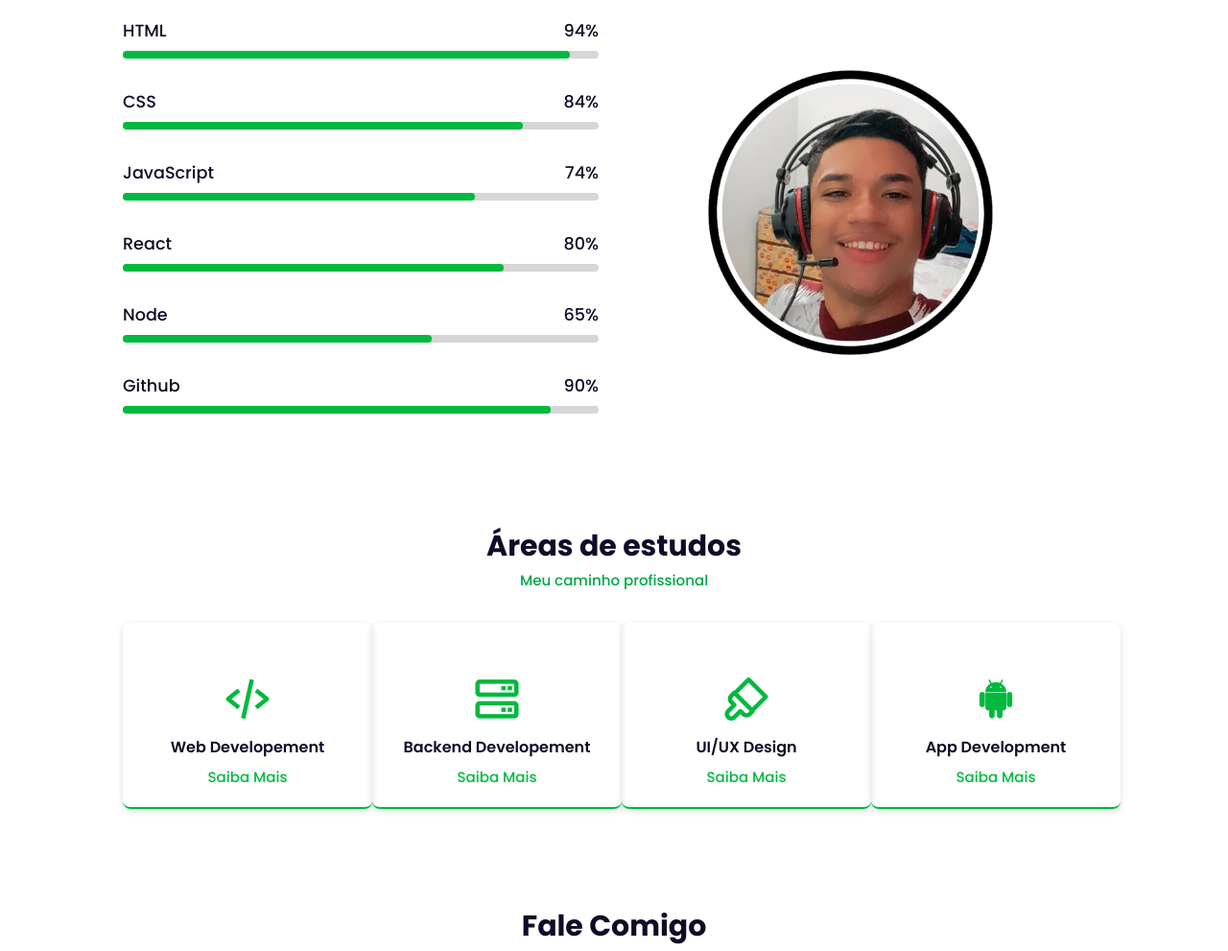
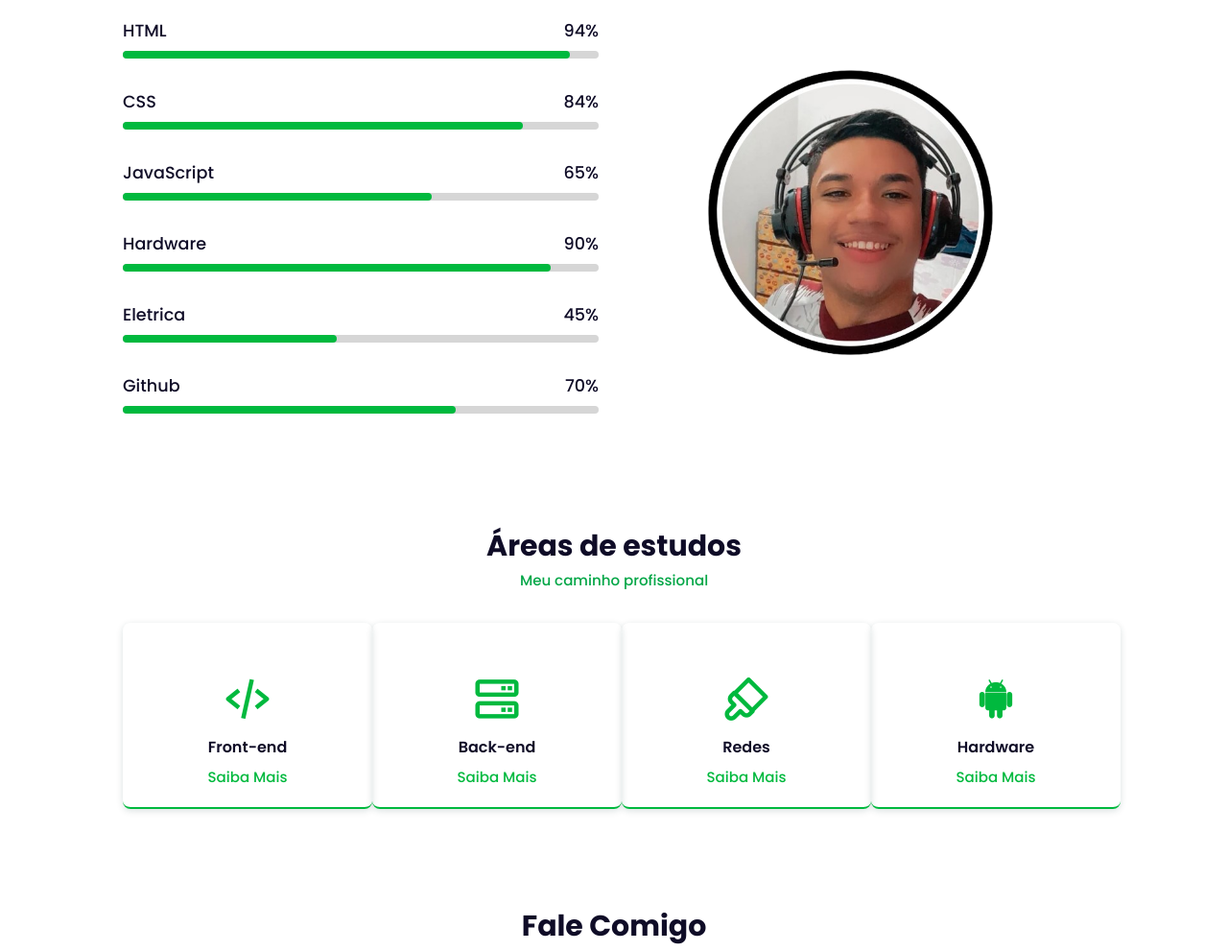
Before and after one commit to vieiraTI/novoportifolio, a plain HTML site: page index.html in a window 1280 px wide. Shown: the part 1593-2584 px from the top of the page at 96% size. Drawn offline with nearby package versions, Linux system fonts and the light colour scheme.

Commit message:
first commit

```diff
--- a/css/style.css
+++ b/css/style.css
@@ -259,16 +259,16 @@ header.shadow{
     width: 84%;
 }
 .js-bar{
-    width: 74%;
+    width: 65%;
 }
 .react-bar{
-    width: 80%;
+    width: 90%;
 }
 .node-bar{
-    width: 65%;
+    width: 45%;
 }
 .git-bar{
-    width: 90%;
+    width: 70%;
 }
 
 .services-content {
--- a/index.html
+++ b/index.html
@@ -98,25 +98,25 @@
                 </div>
                 <div class="bars-box">
                     <h3>JavaScript</h3>
-                    <span>74%</span>
+                    <span>65%</span>
                     <div class="light-bar"></div>
                     <div class="percent-bar js-bar" ></div>
                 </div>
                 <div class="bars-box">
-                    <h3>React</h3>
-                    <span>80%</span>
+                    <h3>Hardware</h3>
+                    <span>90%</span>
                     <div class="light-bar"></div>
                     <div class="percent-bar react-bar" ></div>
                 </div>
                 <div class="bars-box">
-                    <h3>Node</h3>
-                    <span>65%</span>
+                    <h3>Eletrica</h3>
+                    <span>45%</span>
                     <div class="light-bar"></div>
                     <div class="percent-bar node-bar" ></div>
                 </div>
                 <div class="bars-box">
                     <h3>Github</h3>
-                    <span>90%</span>
+                    <span>70%</span>
                     <div class="light-bar"></div>
                     <div class="percent-bar git-bar" ></div>
                 </div>
@@ -134,22 +134,22 @@
         <div class="services-content">
             <div class="services-box">
                 <i class='bx bx-code-alt'></i>
-                <h3>Web Developement</h3>
+                <h3>Front-end</h3>
                 <a href="#">Saiba Mais</a>
             </div>
             <div class="services-box">
                 <i class='bx bx-server'></i>
-                <h3>Backend Developement</h3>
+                <h3>Back-end</h3>
                 <a href="#">Saiba Mais</a>
             </div>
             <div class="services-box">
                 <i class='bx bx-brush'></i>
-                <h3>UI/UX Design</h3>
+                <h3>Redes</h3>
                 <a href="#">Saiba Mais</a>
             </div>
             <div class="services-box">
                 <i class='bx bxl-android'></i>
-                <h3>App Development</h3>
+                <h3>Hardware</h3>
                 <a href="#">Saiba Mais</a>
             </div>
         </div>
```
